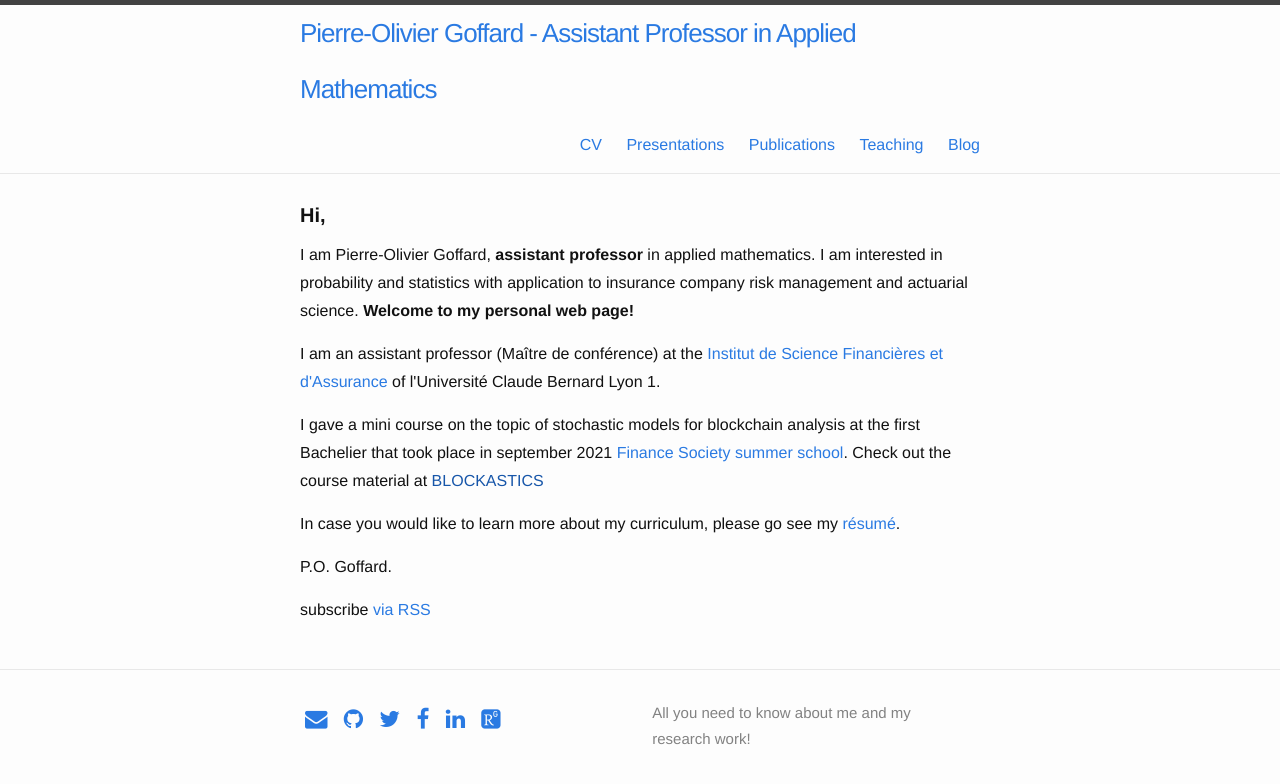
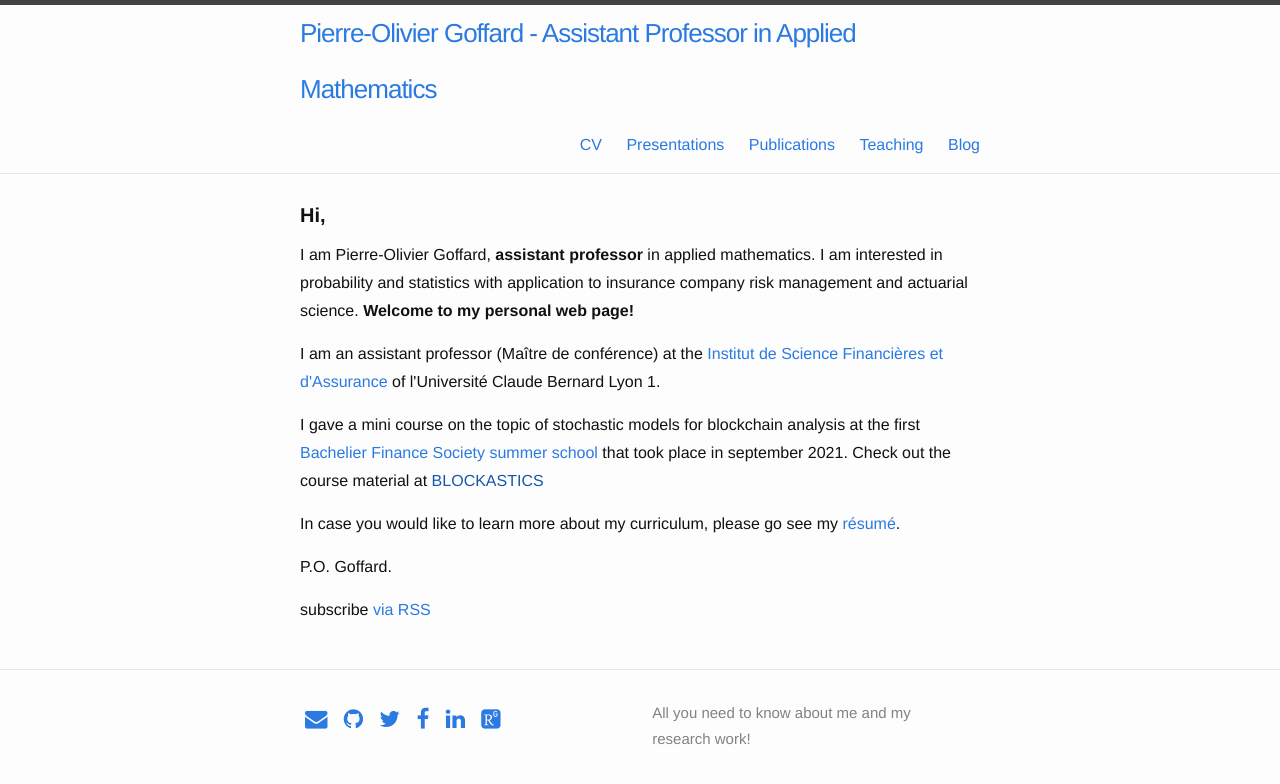
Before and after one commit to LaGauffre/LaGauffre.github.io, a Jekyll site: the page built from index.html, in a window 1280 px wide. Shown: the top 784 px of the page. Built offline with Jekyll 4.4.1, drawn with Linux system fonts in a browser that asks for light colours; nearby versions of some CDN libraries; some web fonts are replaced.

Commit message:
edit index.html

```diff
--- a/index.html
+++ b/index.html
@@ -15,7 +15,7 @@ layout: default
         I am an assistant professor (Maître de conférence) at the <a href="https://isfa.univ-lyon1.fr/">Institut de Science Financières et d'Assurance</a> of l'Université Claude Bernard Lyon 1.
         </p>
         <p>
-        I gave a mini course on the topic of stochastic models for  blockchain analysis at the first Bachelier  that took place in september 2021 <a href="https://www.bachelierfinance.org/09-2021"> Finance Society summer school</a>. Check out the course material at <a class="page-link" href="{{ BLOCKASTICS | prepend: site.baseurl }}">BLOCKASTICS</a>
+        I gave a mini course on the topic of stochastic models for  blockchain analysis at the first <a href="https://www.bachelierfinance.org/09-2021"> Bachelier Finance Society summer school</a> that took place in september 2021. Check out the course material at <a class="page-link" href="{{ /BLOCKASTICS/ | prepend: site.baseurl }}">BLOCKASTICS</a>
         </p>
 
         <p>
```
